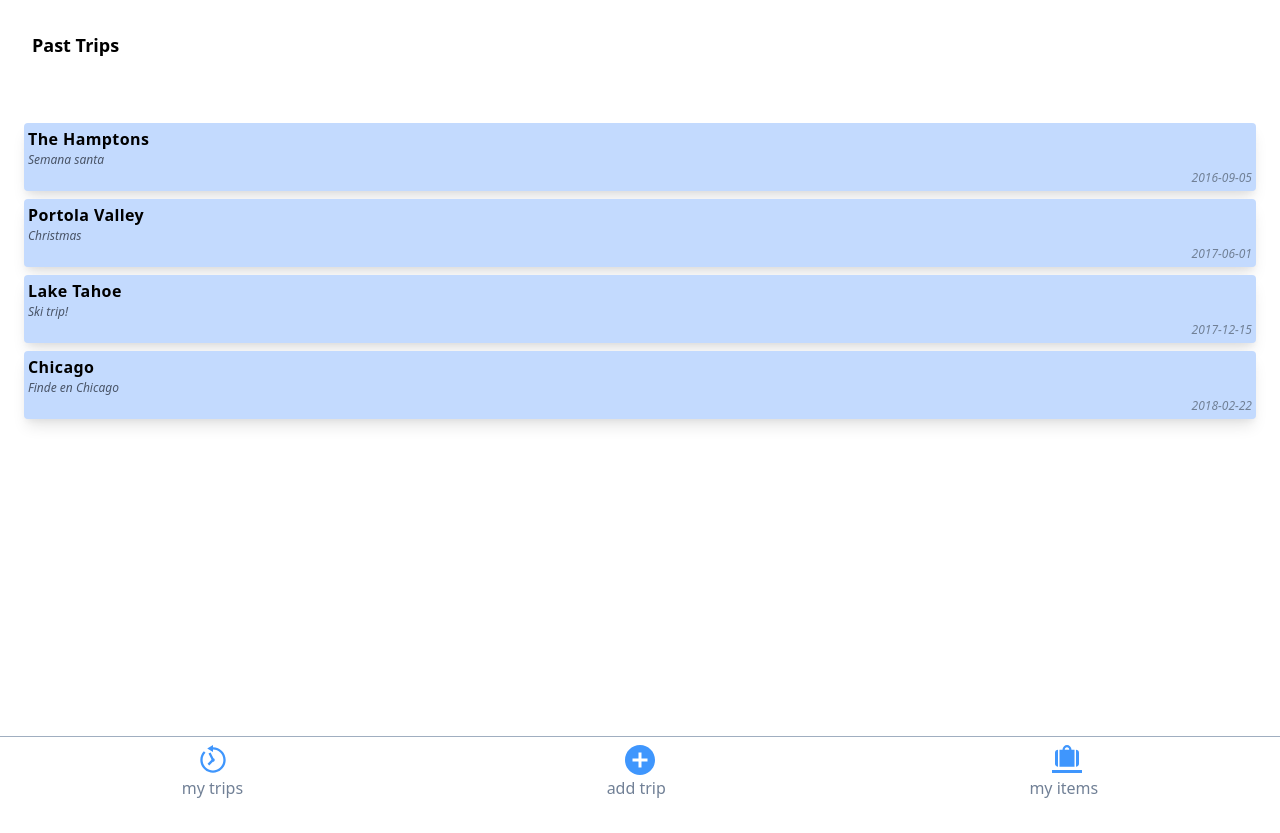
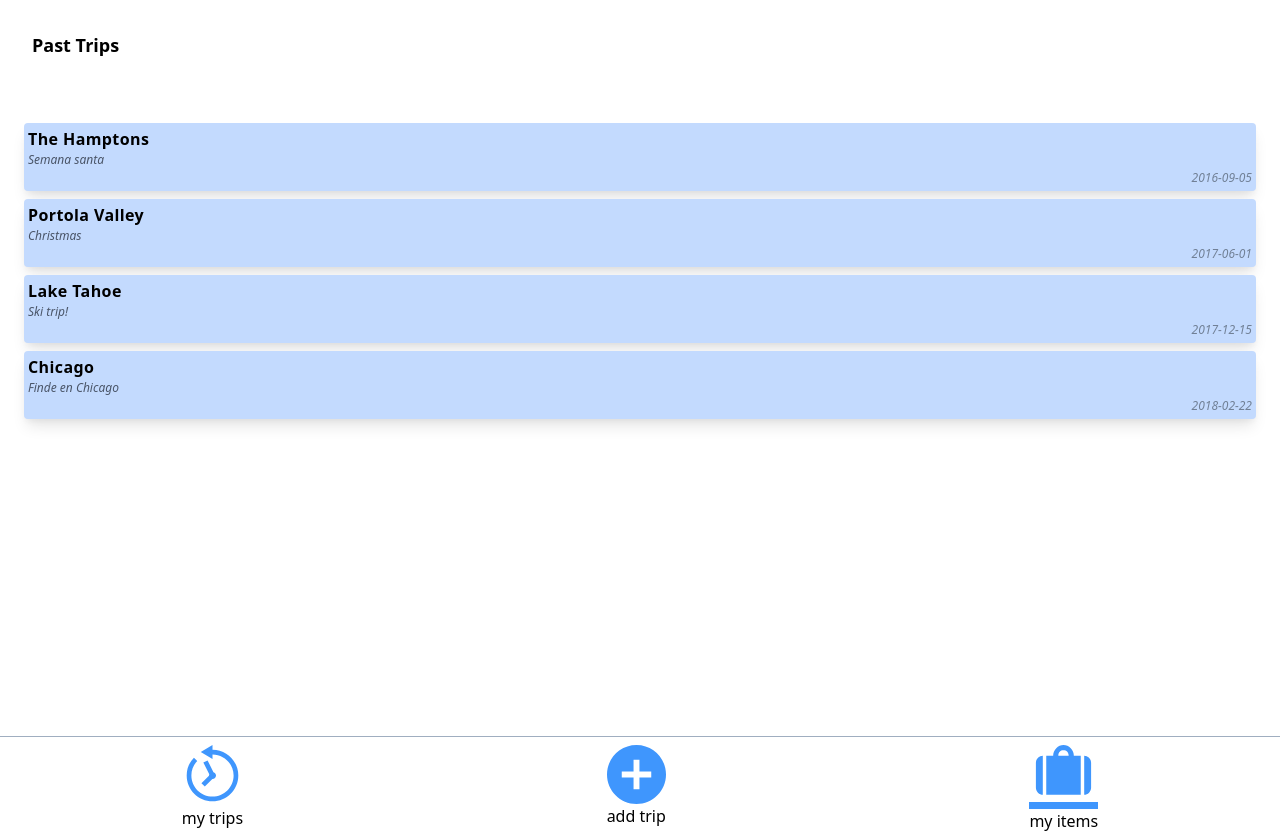
Before and after one commit to revilla-meza/trip-list-web, a React (Create React App) app: page /past in a window 1280 px wide. Before the commit the page ends 800 px from the top, so only its background shows below. Built offline with nearby package versions, Linux system fonts and the light colour scheme.

Commit message:
TL-25: Improve NavBar Implementation

```diff
--- a/src/components/NavBar/NavBar.js
+++ b/src/components/NavBar/NavBar.js
@@ -5,26 +5,41 @@ import past from './past.svg';
 import items from './items.svg';
 
 const NavBar = () => {
+  const navBarButtons = [
+    {
+      path: '/past',
+      iconSrc: past,
+      label: 'my trips',
+    },
+    {
+      path: '/add',
+      iconSrc: add,
+      label: 'add trip',
+    },
+    {
+      path: '/items',
+      iconSrc: items,
+      label: 'my items',
+    },
+  ];
+
   return (
-    <div>
-      <div className="flex flex-row justify-around border-gray-500 border-t inset-x-0 bottom-0 absolute fixed h-16 text-center">
-        <Link to="/past" className="mt-2">
-          <img src={past} alt="navbar" />
-        </Link>
-        <Link to="/add" className="mt-2">
-          <img src={add} alt="navbar" />
-        </Link>
-        <Link to="" className="mt-2">
-          <img src={items} alt="navbar" />
-        </Link>
-      </div>
-      <div className="flex flex-row justify-around items-end inset-x-0 bottom-0 absolute fixed items-center text-gray-600">
-        <p>my trips</p>
-        <p>add trip</p>
-        <p>my items</p>
-      </div>
+    <div className="flex flex-row justify-around border-gray-500 border-t inset-x-0 bottom-0 absolute fixed h-16 text-center">
+      {navBarButtons.map(({ iconSrc, label, path }) => (
+        <NavBarButton iconSrc={iconSrc} label={label} path={path} />
+      ))}
     </div>
   );
 };
 
 export default NavBar;
+
+//Nav Bar Buttons
+const NavBarButton = ({ iconSrc, label, path }) => {
+  return (
+    <Link to={path} className="flex flex-col mt-2">
+      <img src={iconSrc} />
+      <span>{label}</span>
+    </Link>
+  );
+};
```
Also changed, not shown: src/components/NavBar/NavBar 2.js (added, +30 -0 lines), 1 other file (tests, documents, lock files or other folders).
